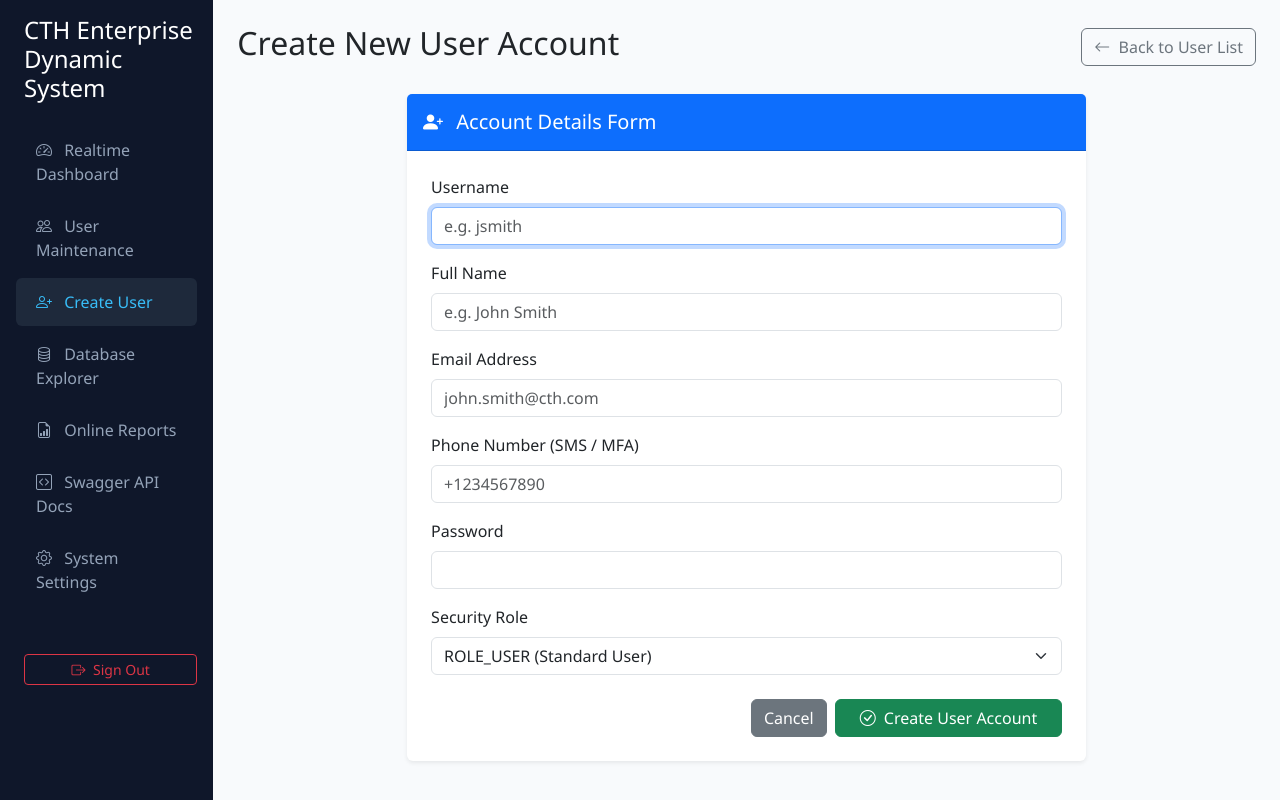
After one commit to tarty24git-dev/tarty24gitrepo1, a Spring Boot app: page /users/new in a window 1280 px wide. The commit adds this page. Run offline with Spring Boot 4, Linux system fonts and the light colour scheme; the visitor is signed in with stand-in values (Sample User, id 1); some of the project's set-up classes (security, data sources, template engines, error pages and the like) are left out, and stand-ins take their place.

Commit message:
Add dedicated user creation page and navigation options
- Added GET /users/new endpoint in UserController and standalone user-create.html view template
- Updated sidebar navigation across dashboard, users, db-explorer, reports, and settings pages to include 'Create User' link
- Added direct 'Create User Page' action button on user maintenance page
- Verified build and executed JUnit test suite

Co-authored-by: tarty24git-dev <337532330+tarty24git-dev@users.noreply.github.com>

```diff
--- a/application-custom.properties
+++ b/application-custom.properties
@@ -1,5 +1,5 @@
 #CTH Dynamic Application Configuration
-#Sun Oct 04 01:52:22 UTC 2026
+#Sun Oct 04 02:18:28 UTC 2026
 app.auth.ldap.base-dn=dc\=cth,dc\=com
 app.auth.ldap.url=ldap\://localhost\:389
 app.auth.ldap.user-dn-pattern=uid\={0},ou\=users
--- a/src/main/java/com/cth/app/controller/UserController.java
+++ b/src/main/java/com/cth/app/controller/UserController.java
@@ -29,6 +29,15 @@ public class UserController {
         model.addAttribute("appName", appConfigService.getAppName());
         model.addAttribute("users", userService.getAllUsers());
         return "users";
+    }
+
+    @GetMapping("/new")
+    @Operation(summary = "Get user creation form page")
+    public String createUserForm(Model model) {
+        model.addAttribute("appName", appConfigService.getAppName());
+        model.addAttribute("mfaEnabled", appConfigService.isMfaEnabled());
+        model.addAttribute("user", new User());
+        return "user-create";
     }
 
     @PostMapping("/create")
--- a/src/main/resources/templates/dashboard.html
+++ b/src/main/resources/templates/dashboard.html
@@ -21,6 +21,7 @@
             <h4 class="text-white mb-4 ps-2" th:text="${appName}">Application</h4>
             <a href="/dashboard" class="active"><i class="bi bi-speedometer2 me-2"></i> Realtime Dashboard</a>
             <a href="/users"><i class="bi bi-people me-2"></i> User Maintenance</a>
+            <a href="/users/new"><i class="bi bi-person-plus me-2"></i> Create User</a>
             <a href="/db-explorer"><i class="bi bi-database me-2"></i> Database Explorer</a>
             <a href="/reports"><i class="bi bi-file-earmark-bar-graph me-2"></i> Online Reports</a>
             <a href="/swagger-ui.html" target="_blank"><i class="bi bi-code-square me-2"></i> Swagger API Docs</a>
--- a/src/main/resources/templates/db-explorer.html
+++ b/src/main/resources/templates/db-explorer.html
@@ -20,6 +20,7 @@
             <h4 class="text-white mb-4 ps-2" th:text="${appName}">Application</h4>
             <a href="/dashboard"><i class="bi bi-speedometer2 me-2"></i> Realtime Dashboard</a>
             <a href="/users"><i class="bi bi-people me-2"></i> User Maintenance</a>
+            <a href="/users/new"><i class="bi bi-person-plus me-2"></i> Create User</a>
             <a href="/db-explorer" class="active"><i class="bi bi-database me-2"></i> Database Explorer</a>
             <a href="/reports"><i class="bi bi-file-earmark-bar-graph me-2"></i> Online Reports</a>
             <a href="/swagger-ui.html" target="_blank"><i class="bi bi-code-square me-2"></i> Swagger API Docs</a>
--- a/src/main/resources/templates/reports.html
+++ b/src/main/resources/templates/reports.html
@@ -20,6 +20,7 @@
             <h4 class="text-white mb-4 ps-2" th:text="${appName}">Application</h4>
             <a href="/dashboard"><i class="bi bi-speedometer2 me-2"></i> Realtime Dashboard</a>
             <a href="/users"><i class="bi bi-people me-2"></i> User Maintenance</a>
+            <a href="/users/new"><i class="bi bi-person-plus me-2"></i> Create User</a>
             <a href="/db-explorer"><i class="bi bi-database me-2"></i> Database Explorer</a>
             <a href="/reports" class="active"><i class="bi bi-file-earmark-bar-graph me-2"></i> Online Reports</a>
             <a href="/swagger-ui.html" target="_blank"><i class="bi bi-code-square me-2"></i> Swagger API Docs</a>
--- a/src/main/resources/templates/settings.html
+++ b/src/main/resources/templates/settings.html
@@ -20,6 +20,7 @@
             <h4 class="text-white mb-4 ps-2" th:text="${appName}">Application</h4>
             <a href="/dashboard"><i class="bi bi-speedometer2 me-2"></i> Realtime Dashboard</a>
             <a href="/users"><i class="bi bi-people me-2"></i> User Maintenance</a>
+            <a href="/users/new"><i class="bi bi-person-plus me-2"></i> Create User</a>
             <a href="/db-explorer"><i class="bi bi-database me-2"></i> Database Explorer</a>
             <a href="/reports"><i class="bi bi-file-earmark-bar-graph me-2"></i> Online Reports</a>
             <a href="/swagger-ui.html" target="_blank"><i class="bi bi-code-square me-2"></i> Swagger API Docs</a>
--- /dev/null
+++ b/src/main/resources/templates/user-create.html
@@ -0,0 +1,91 @@
+<!DOCTYPE html>
+<html xmlns:th="http://www.thymeleaf.org">
+<head>
+    <meta charset="UTF-8">
+    <title th:text="${appName} + ' - Create New User'"></title>
+    <link href="https://cdn.jsdelivr.net/npm/bootstrap@5.3.2/dist/css/bootstrap.min.css" rel="stylesheet">
+    <link href="https://cdn.jsdelivr.net/npm/bootstrap-icons@1.11.1/font/bootstrap-icons.css" rel="stylesheet">
+    <style>
+        body { background-color: #f8fafc; font-family: 'Segoe UI', Tahoma, Geneva, Verdana, sans-serif; }
+        .sidebar { min-height: 100vh; background-color: #0f172a; color: white; }
+        .sidebar a { color: #94a3b8; text-decoration: none; padding: 12px 20px; display: block; border-radius: 6px; margin-bottom: 4px; }
+        .sidebar a:hover, .sidebar a.active { background-color: #1e293b; color: #38bdf8; }
+    </style>
+</head>
+<body>
+<div class="container-fluid">
+    <div class="row">
+        <!-- Sidebar Navigation -->
+        <div class="col-md-2 sidebar p-3">
+            <h4 class="text-white mb-4 ps-2" th:text="${appName}">Application</h4>
+            <a href="/dashboard"><i class="bi bi-speedometer2 me-2"></i> Realtime Dashboard</a>
+            <a href="/users"><i class="bi bi-people me-2"></i> User Maintenance</a>
+            <a href="/users/new" class="active"><i class="bi bi-person-plus me-2"></i> Create User</a>
+            <a href="/db-explorer"><i class="bi bi-database me-2"></i> Database Explorer</a>
+            <a href="/reports"><i class="bi bi-file-earmark-bar-graph me-2"></i> Online Reports</a>
+            <a href="/swagger-ui.html" target="_blank"><i class="bi bi-code-square me-2"></i> Swagger API Docs</a>
+            <a href="/settings"><i class="bi bi-gear me-2"></i> System Settings</a>
+            <div class="mt-5 ps-2">
+                <form th:action="@{/logout}" method="post">
+                    <button type="submit" class="btn btn-outline-danger btn-sm w-100"><i class="bi bi-box-arrow-right me-1"></i> Sign Out</button>
+                </form>
+            </div>
+        </div>
+
+        <!-- Main Content Area -->
+        <div class="col-md-10 p-4">
+            <div class="d-flex justify-content-between align-items-center mb-4">
+                <h2>Create New User Account</h2>
+                <a href="/users" class="btn btn-outline-secondary"><i class="bi bi-arrow-left me-1"></i> Back to User List</a>
+            </div>
+
+            <div class="card border-0 shadow-sm col-md-8 mx-auto">
+                <div class="card-header bg-primary text-white py-3">
+                    <h5 class="mb-0"><i class="bi bi-person-plus-fill me-2"></i> Account Details Form</h5>
+                </div>
+                <div class="card-body p-4">
+                    <form th:action="@{/users/create}" method="post">
+                        <div class="mb-3">
+                            <label class="form-label font-weight-bold">Username</label>
+                            <input type="text" name="username" class="form-control" placeholder="e.g. jsmith" required autofocus>
+                        </div>
+                        <div class="mb-3">
+                            <label class="form-label font-weight-bold">Full Name</label>
+                            <input type="text" name="fullName" class="form-control" placeholder="e.g. John Smith" required>
+                        </div>
+                        <div class="mb-3">
+                            <label class="form-label font-weight-bold">Email Address</label>
+                            <input type="email" name="email" class="form-control" placeholder="john.smith@cth.com" required>
+                        </div>
+                        <div class="mb-3">
+                            <label class="form-label font-weight-bold">Phone Number (SMS / MFA)</label>
+                            <input type="text" name="phone" class="form-control" placeholder="+1234567890">
+                        </div>
+                        <div class="mb-3">
+                            <label class="form-label font-weight-bold">Password</label>
+                            <input type="password" name="password" class="form-control" required>
+                        </div>
+                        <div class="mb-3">
+                            <label class="form-label font-weight-bold">Security Role</label>
+                            <select name="role" class="form-select">
+                                <option value="ROLE_USER">ROLE_USER (Standard User)</option>
+                                <option value="ROLE_ADMIN">ROLE_ADMIN (Administrator)</option>
+                            </select>
+                        </div>
+
+                        <div th:if="${mfaEnabled}" class="alert alert-info">
+                            <small><i class="bi bi-info-circle me-1"></i> <strong>SMS/Email Notification Active:</strong> An MFA verification code will be sent to the user upon account creation.</small>
+                        </div>
+
+                        <div class="d-flex justify-content-end gap-2 mt-4">
+                            <a href="/users" class="btn btn-secondary">Cancel</a>
+                            <button type="submit" class="btn btn-success px-4"><i class="bi bi-check-circle me-1"></i> Create User Account</button>
+                        </div>
+                    </form>
+                </div>
+            </div>
+        </div>
+    </div>
+</div>
+</body>
+</html>
--- a/src/main/resources/templates/users.html
+++ b/src/main/resources/templates/users.html
@@ -20,6 +20,7 @@
             <h4 class="text-white mb-4 ps-2" th:text="${appName}">Application</h4>
             <a href="/dashboard"><i class="bi bi-speedometer2 me-2"></i> Realtime Dashboard</a>
             <a href="/users" class="active"><i class="bi bi-people me-2"></i> User Maintenance</a>
+            <a href="/users/new"><i class="bi bi-person-plus me-2"></i> Create User</a>
             <a href="/db-explorer"><i class="bi bi-database me-2"></i> Database Explorer</a>
             <a href="/reports"><i class="bi bi-file-earmark-bar-graph me-2"></i> Online Reports</a>
             <a href="/swagger-ui.html" target="_blank"><i class="bi bi-code-square me-2"></i> Swagger API Docs</a>
@@ -35,7 +36,10 @@
         <div class="col-md-10 p-4">
             <div class="d-flex justify-content-between align-items-center mb-4">
                 <h2>User Maintenance & Account Management</h2>
-                <button class="btn btn-primary" data-bs-toggle="modal" data-bs-target="#addUserModal"><i class="bi bi-person-plus me-1"></i> Create New User</button>
+                <div>
+                    <a href="/users/new" class="btn btn-success me-2"><i class="bi bi-person-plus-fill me-1"></i> Create User Page</a>
+                    <button class="btn btn-primary" data-bs-toggle="modal" data-bs-target="#addUserModal"><i class="bi bi-person-plus me-1"></i> Quick Add Modal</button>
+                </div>
             </div>
 
             <div th:if="${successMessage}" class="alert alert-success alert-dismissible fade show" role="alert">
```
Also changed, not shown: 5 other files.
